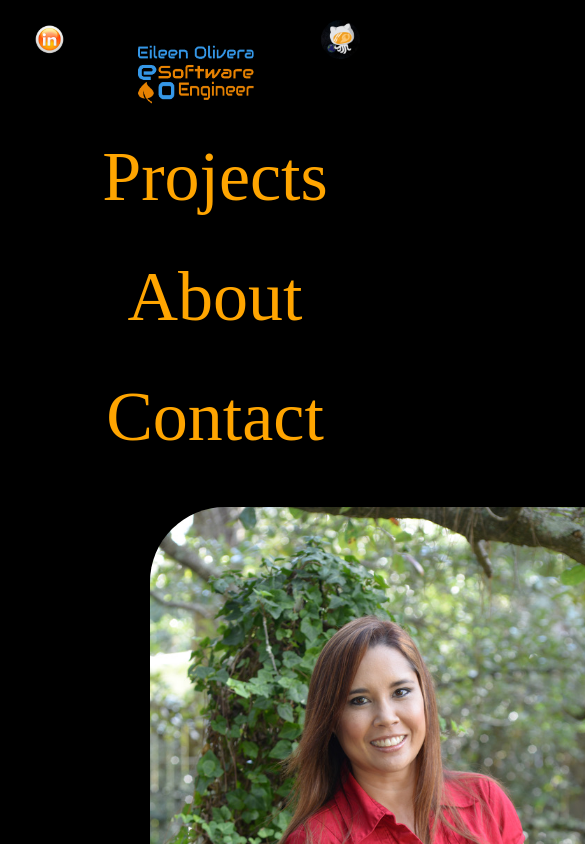
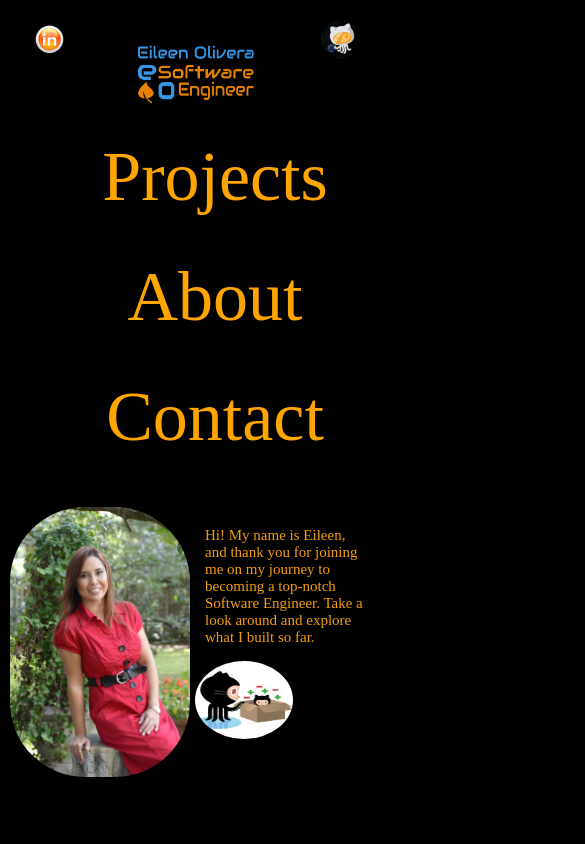
Before and after one commit to eileen813/portfolio, a React (Create React App) app: page / in a window 390 px wide. Shown: the top 844 px of the page, 585 px wide, since content can reach past the window. Built offline with nearby package versions, Linux system fonts and the light colour scheme; a web font is replaced by a local one.

Commit message:
udded home page media query

```diff
--- a/src/screens/Home/Home.css
+++ b/src/screens/Home/Home.css
@@ -35,3 +35,20 @@
   border-radius: 80%;
   float: left;
 }
+
+@media screen and (max-width: 949px) {
+  .eo-img {
+    width: 180px;
+    height: auto;
+    margin-left: 10px;
+    margin-right: 5px;
+  }
+  .home-blurb {
+    font-size: 15px;
+    display: flex;
+    flex-direction: column;
+    margin-top: 10%;
+    margin-right: 5px;
+    margin-left: 10px;
+  }
+}
```
